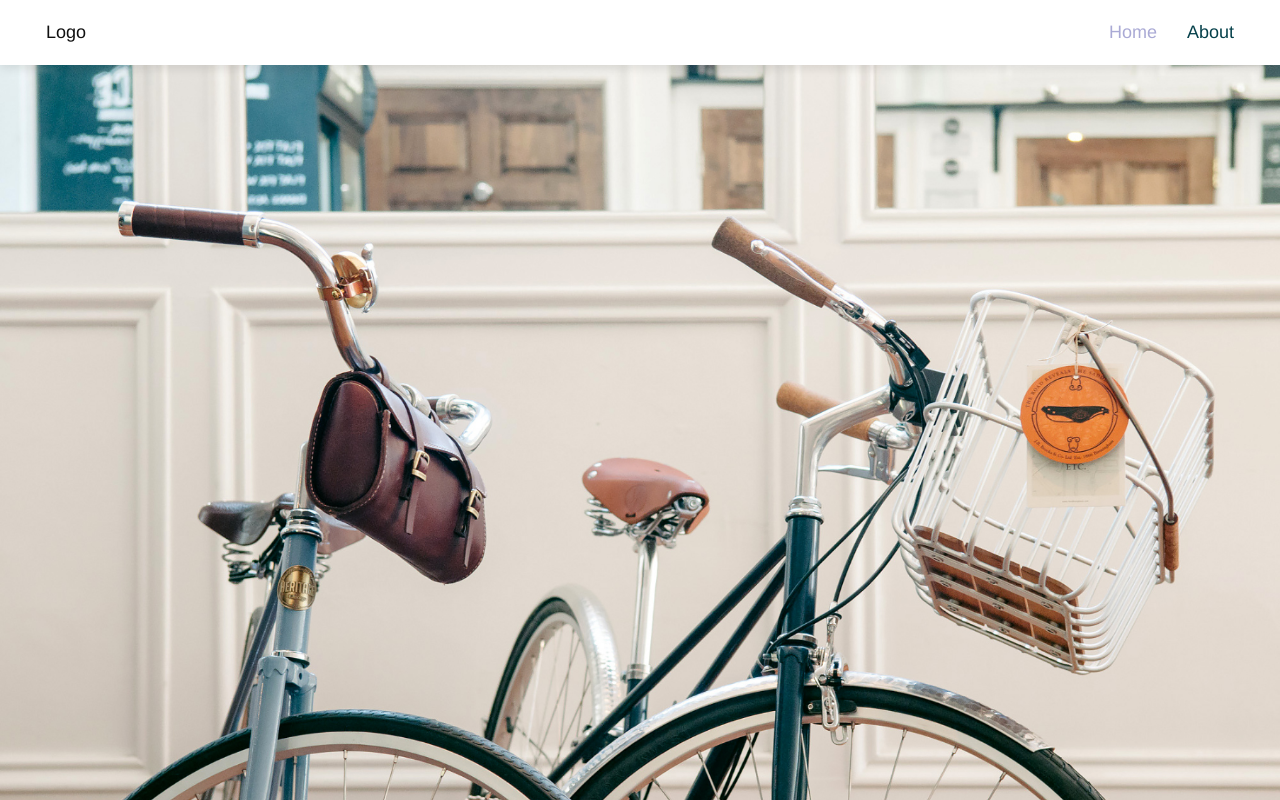
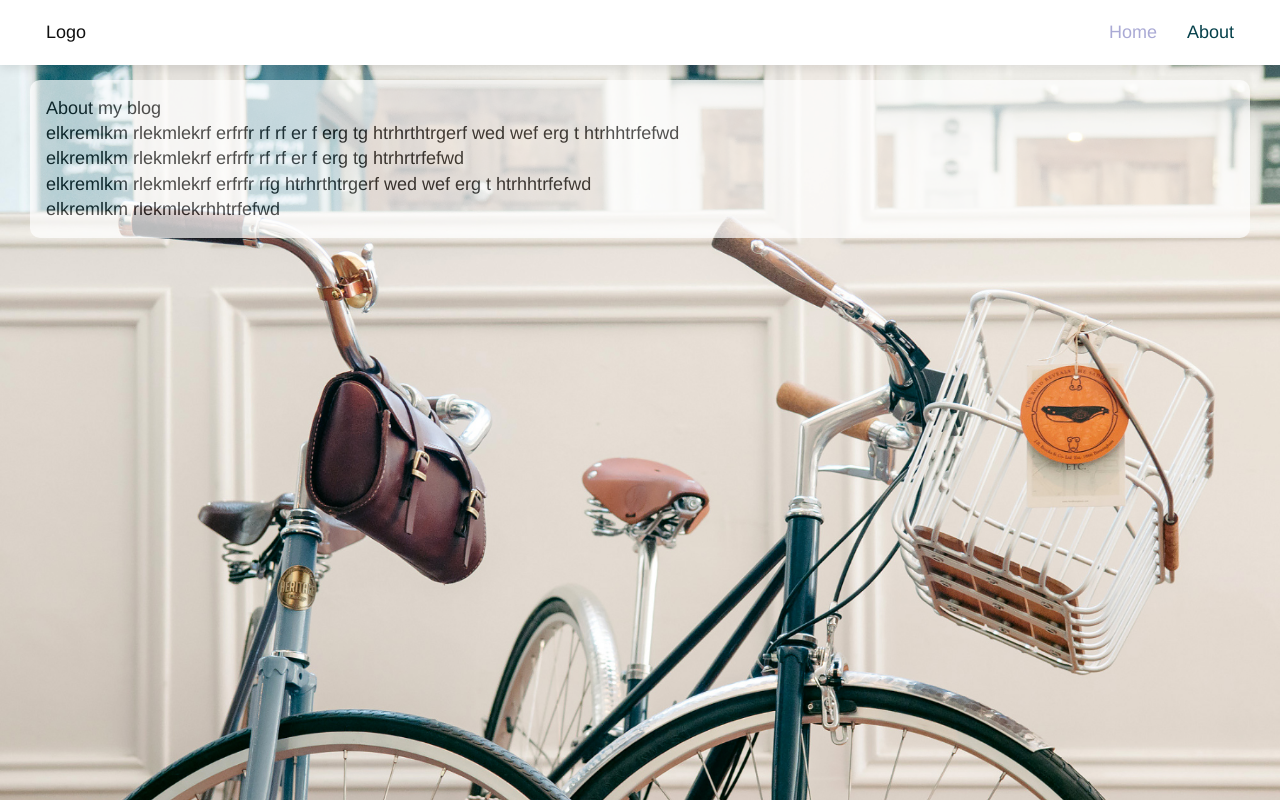
Before and after one commit to KirillGunin/project, a Nuxt app: page /about in a window 1280 px wide. Shown: the top 800 px of the page. Built offline with nearby package versions, Linux system fonts and the light colour scheme.

Commit message:
one post

```diff
--- /dev/null
+++ b/components/Blog/Post.vue
@@ -0,0 +1,28 @@
+<template>
+    <section class="post">
+        <div class="container">
+            <div class="post-header">
+                <img class="image" :src="post.img" :alt="post.title">
+                <h1 class="title">{{ post.title }}</h1>
+            </div>
+            <div class="kkk">
+                123
+            </div>
+        </div>
+    </section>
+</template>
+
+<script>
+    export default {
+        props: {
+            post: {
+                type: Object,
+                required: true
+            }
+        }
+    }
+</script>
+
+<style lang="scss" scoped>
+
+</style>
--- a/components/Blog/PostPreview.vue
+++ b/components/Blog/PostPreview.vue
@@ -1,11 +1,11 @@
 <template>
-    <div class="post-preview">
+    <NuxtLink :to="`/blog/post/${post.id}`" class="post-preview">
         <img :src="post.img" :alt="post.title">
         <div class="post-content">
             <h3 class="title">{{ post.title }}</h3>
             <p class="description">{{ post.description }}</p>
         </div>
-    </div>
+    </NuxtLink>
 </template>
 
 <script>
--- a/components/UI/Intro.vue
+++ b/components/UI/Intro.vue
@@ -1,9 +1,12 @@
 <template>
-    <section class="intro">
-        <div class="container">
-            <h1>{{ title }}</h1>
-        </div>
-    </section>
+    <div class="intro">
+        <h1>{{ title }}</h1>
+        <p>elkremlkm rlekmlekrf erfrfr rf rf er f erg tg htrhrthtrgerf wed wef erg t htrhhtrfefwd</p>
+        <p>elkremlkm rlekmlekrf erfrfr rf rf er f erg tg htrhrtrfefwd</p>
+        <p>elkremlkm rlekmlekrf erfrfr rfg htrhrthtrgerf wed wef erg t htrhhtrfefwd</p>
+        <p>elkremlkm rlekmlekrhhtrfefwd</p>
+
+    </div>
 </template>
 
 <script>
@@ -19,8 +22,11 @@
 
 <style lang="scss">
     .intro {
-        width: 100%;
         margin: 0;
-        text-align: center;
+        text-align: start;
+        background: white;
+        opacity: 70%;
+        padding: 16px;
+        border-radius: 10px;
     }
 </style>
--- a/pages/about/index.vue
+++ b/pages/about/index.vue
@@ -1,5 +1,6 @@
 <template>
   <div class="wrapper-content wrapper-content--fixed">
+    <div class="about-content">
       <img class="about-image" src="@/assets/images/bikes_1.jpeg" alt="bikes" />
       <!-- <h1 class="about-title">About my blog</h1> -->
       <section class="about">
@@ -7,6 +8,7 @@
           <Intro :title="title"/>
         </div>
       </section>
+    </div>
   </div>
 </template>
 
@@ -23,6 +25,17 @@ export default {
 </script>
 
 <style lang="scss" scoped>
+.about-content {
+  position: relative;
+    width: 100%;
+}
+.about {
+  position: absolute;
+    top: 0;
+    left: 0;
+    width: 100%;
+}
+
 .wrapper-content.wrapper-content--fixed {
   margin-top: 60px;
 }
--- /dev/null
+++ b/pages/blog/post/_id.vue
@@ -0,0 +1,61 @@
+<template>
+    <div class="wrapper-content wrapper-content--fixed">
+        <!-- <section class="post">
+            <div class="container">
+                <div class="post-header">
+                    <img class="image" :src="post.img" :alt="post.title">
+                    <h1 class="title">{{ post.title }}</h1>
+                </div>
+                <div class="kkk">
+                    123
+                </div>
+            </div>
+        </section> -->
+        <Post :post="post"/>
+  </div>
+</template>
+
+<script>
+import Post from '@/components/Blog/Post.vue'
+    export default {
+        components: {Post },
+        data() {
+            return {
+                post: {
+                    id: 1, title: 'lalka', description: 'bla bla', img: 'https://www.blessthisstuff.com/imagens/stuff/the-heritage-chief.jpg',
+                }
+            }
+        }
+    }
+</script>
+
+<style lang="scss">
+.post {
+    // display: flex;
+    // flex-direction: column;
+    // align-items: center;
+    // justify-content: center;
+    // padding: 0 16px;
+}
+.post-header {
+    display: flex;
+    flex-direction: column;
+    align-items: center;
+    justify-content: space-between;
+    padding: 0 16px;
+    margin-bottom: 20px;
+
+}
+.image {
+    width: 600px;
+    margin-bottom: 20px;
+}
+.kkk {
+    display: flex;
+    flex-direction: column;
+    justify-content: space-between;
+    padding: 0 16px;
+}
+
+
+</style>
```
Lines whose indentation alone changed are shown as unchanged.
